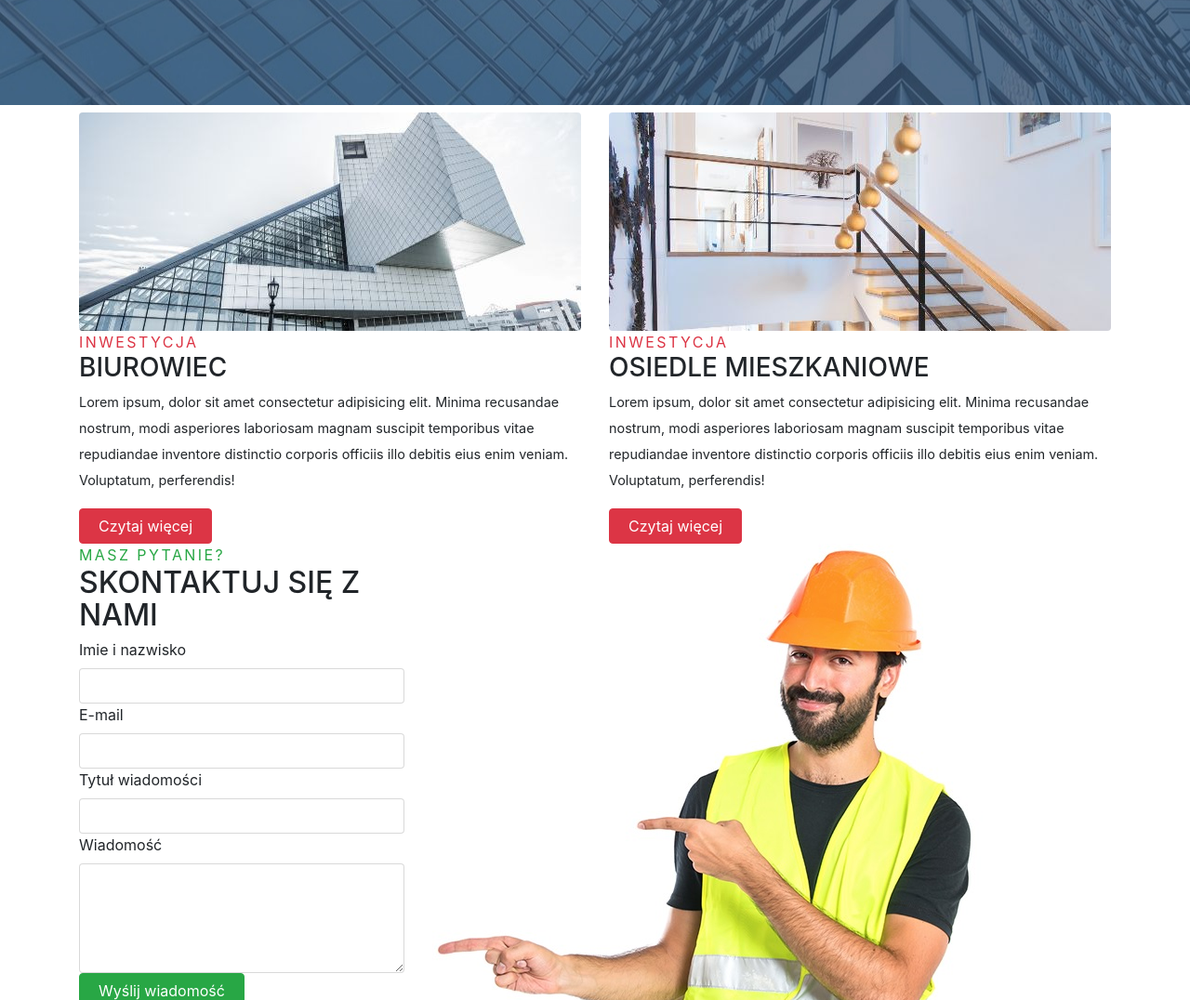
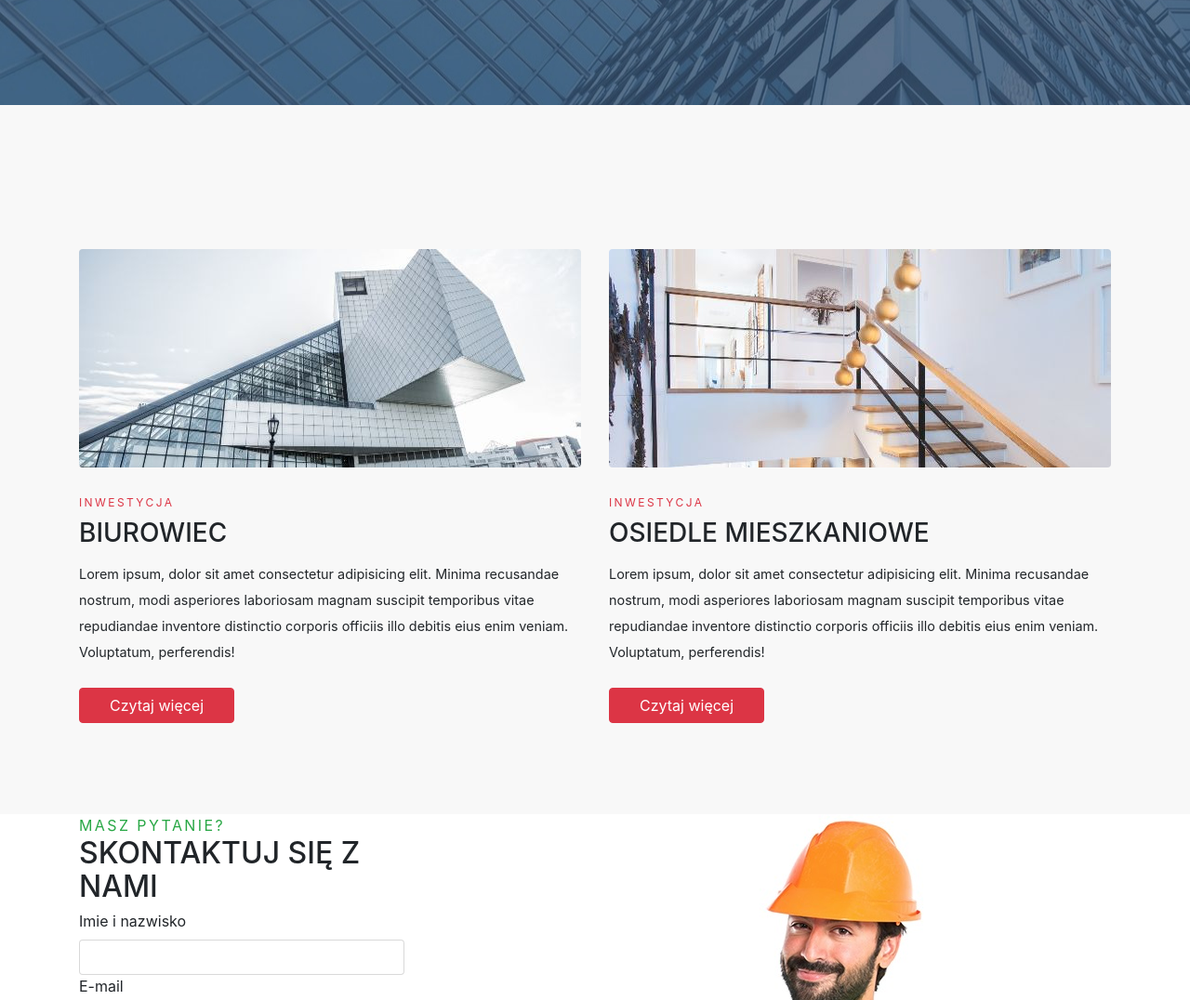
Before and after one commit to ctworzewski/ctworzewski-first-web-page-on-bootstrap-learning, a plain HTML site: page index.html in a window 1280 px wide. Shown: the part 1362-2438 px from the top of the page at 93% size. Drawn offline with Linux system fonts and the light colour scheme.

Commit message:
the next change in my project - section

```diff
--- a/index.html
+++ b/index.html
@@ -94,24 +94,24 @@
 		<div class="container">
 			<div class="row">
 				<div class="col-md">
-					<img class="img-fluid rounded" src="images/inwestycja-1-mod.jpg" alt="Inwestycja 1 ">
-					<span class="text-uppercase page-label text-danger">Inwestycja</span>
+					<img class="img-fluid rounded portfolio-img" src="images/inwestycja-1-mod.jpg" alt="Inwestycja 1 ">
+					<span class="text-uppercase page-label text-danger portfolio-label">Inwestycja</span>
 					<h3 class="text-uppercase portfolio-subheading">Biurowiec</h3>
 					<p>
 						Lorem ipsum, dolor sit amet consectetur adipisicing elit. Minima recusandae nostrum, modi asperiores laboriosam magnam suscipit
 						temporibus vitae repudiandae inventore distinctio corporis officiis illo debitis eius enim veniam. Voluptatum, perferendis!
 					</p>
-					<button class="btn btn-danger">Czytaj więcej</button>
+					<button class="btn btn-danger portfolio-button">Czytaj więcej</button>
 				</div>
 				<div class="col-md">
-					<img class="img-fluid rounded" src="images/inwestycja-2-mod.jpg" alt="Inwestycja 2 ">
-					<span class="text-uppercase page-label text-danger">Inwestycja</span>
+					<img class="img-fluid rounded portfolio-img" src="images/inwestycja-2-mod.jpg" alt="Inwestycja 2 ">
+					<span class="text-uppercase page-label text-danger portfolio-label">Inwestycja</span>
 					<h3 class="text-uppercase portfolio-subheading">Osiedle mieszkaniowe</h3>
 					<p>
 						Lorem ipsum, dolor sit amet consectetur adipisicing elit. Minima recusandae nostrum, modi asperiores laboriosam magnam suscipit
 						temporibus vitae repudiandae inventore distinctio corporis officiis illo debitis eius enim veniam. Voluptatum, perferendis!
 					</p>
-					<button class="btn btn-danger">Czytaj więcej</button>
+					<button class="btn btn-danger portfolio-button">Czytaj więcej</button>
 				</div>
 			</div>
 		</div>
--- a/style/custom.css
+++ b/style/custom.css
@@ -76,3 +76,30 @@ p {
     font-weight: 700;
     margin-bottom: 1.5rem;
 }
+
+/* Portfolio */
+.portfolio {
+    padding: 80px 0 90px;
+    background-color: #F8F8F8;
+}
+
+.portfolio-header {
+    margin-bottom: 75px;
+}
+
+.portfolio-img {
+    margin-bottom: 1.5rem;
+}
+
+.portfolio-label {
+    font-size: .75rem;
+}
+
+.portfolio-subheading {
+    margin: .4rem 0 1rem;
+}
+
+.portfolio-button {
+    margin: .5rem 0;
+    padding: .5rem 2rem;
+}
```
